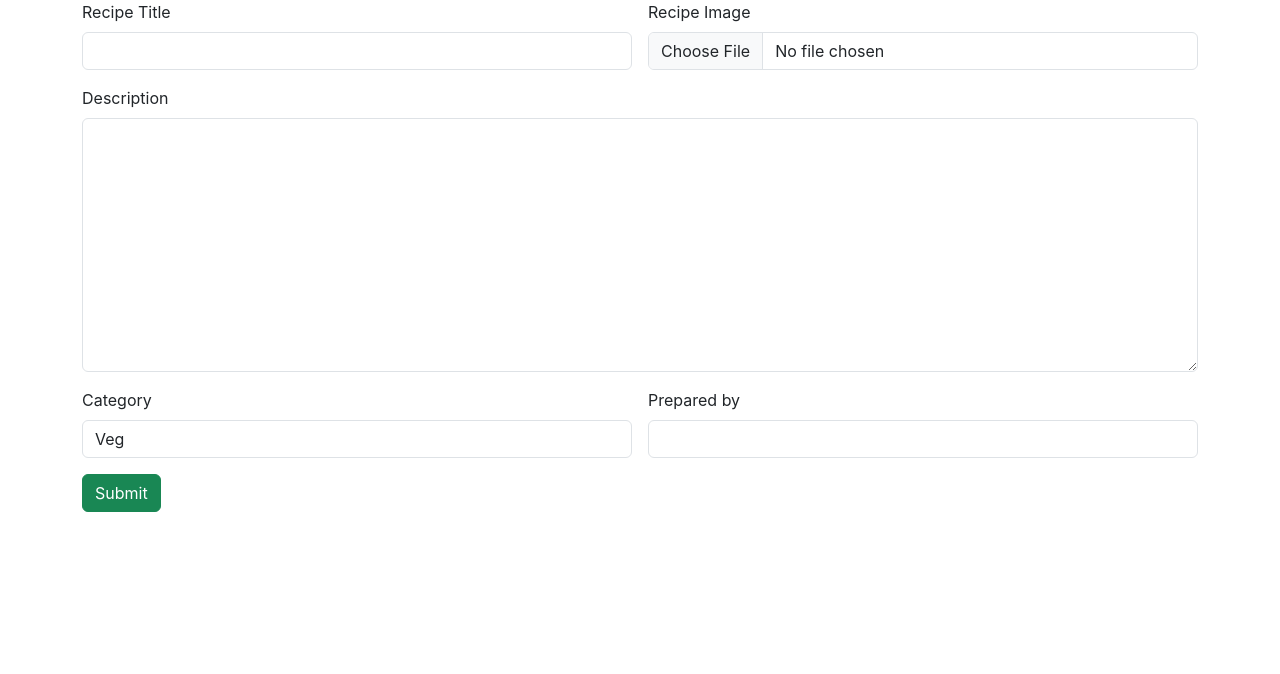
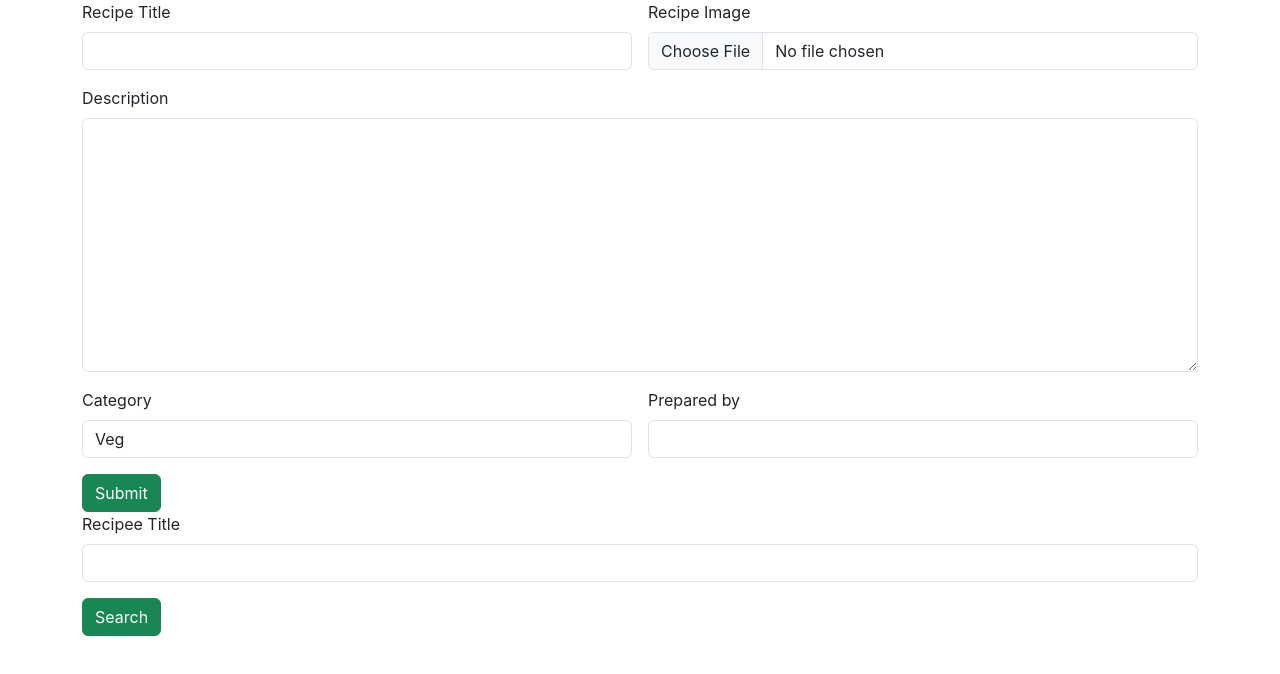
Before and after one commit to gauthmz/Recipe-App-FrontEnd, a React (Create React App) app: page / in a window 1280 px wide. Shown: the top 674 px of the page. Built offline with nearby package versions, Linux system fonts and the light colour scheme.

Commit message:
Search Completed

```diff
--- a/src/App.js
+++ b/src/App.js
@@ -1,11 +1,13 @@
 import logo from './logo.svg';
 import './App.css';
 import AddRecipe from './components/AddRecipe';
+import SearchRecipe from './components/SearchRecipe';
 
 function App() {
   return (
     <div>
       <AddRecipe />
+      <SearchRecipe/>
     </div>
   );
 }
--- /dev/null
+++ b/src/components/SearchRecipe.jsx
@@ -0,0 +1,32 @@
+import React from 'react'
+
+const SearchRecipe = () => {
+    return (
+        <div>
+
+            <div className="container">
+                <div className="row">
+                    <div className="col col-12 col-sm-12 col-md-12 col-lg-12 col-xl-12 col-xxl-12">
+
+                        <div className="row g-3">
+                            <div className="col col-12 col-sm-12 col-md-12 col-lg-12 col-xl-12 col-xxl-12">
+
+                                <label htmlFor="" className="form-label">Recipee Title</label>
+                                <input type="text" className="form-control" />
+
+                            </div>
+                            <div className="col col-12 col-sm-12 col-md-12 col-lg-12 col-xl-12 col-xxl-12">
+
+                                <button className="btn btn-success">Search</button>
+                            </div>
+                        </div>
+
+                    </div>
+                </div>
+            </div>
+
+        </div>
+    )
+}
+
+export default SearchRecipe
```
